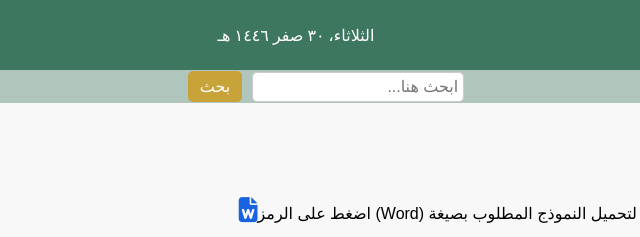
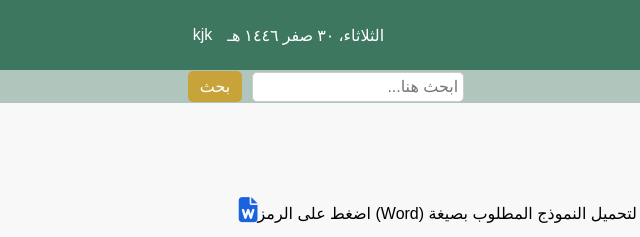
Before and after one commit to saud5161/passportstamp, a website: page app/Departure.html in a window 1280 px wide. Shown: the top 237 px of the page, 313-953 px from the left. Drawn offline with Linux system fonts and the light colour scheme.

Commit message:
Update Departure.html

```diff
--- a/app/Departure.html
+++ b/app/Departure.html
@@ -29,7 +29,7 @@
         </div>
         <div class="center">
             <span id="date"></span>
-
+            <p>kjk</p>
         </div>
         <div class="left">
             <a href="#"><i class="fas fa-desktop"></i></a>
```
